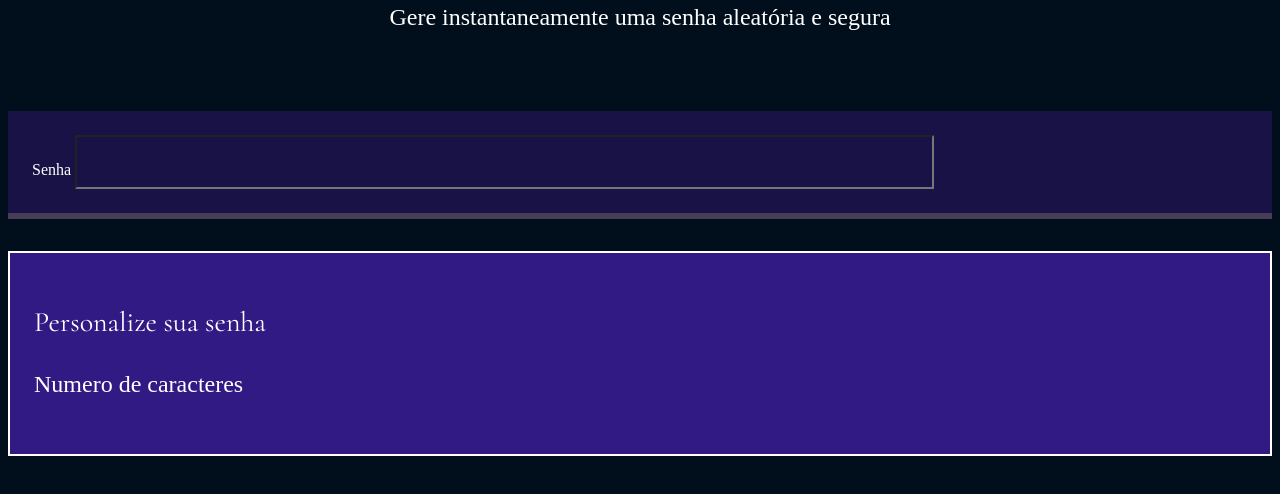
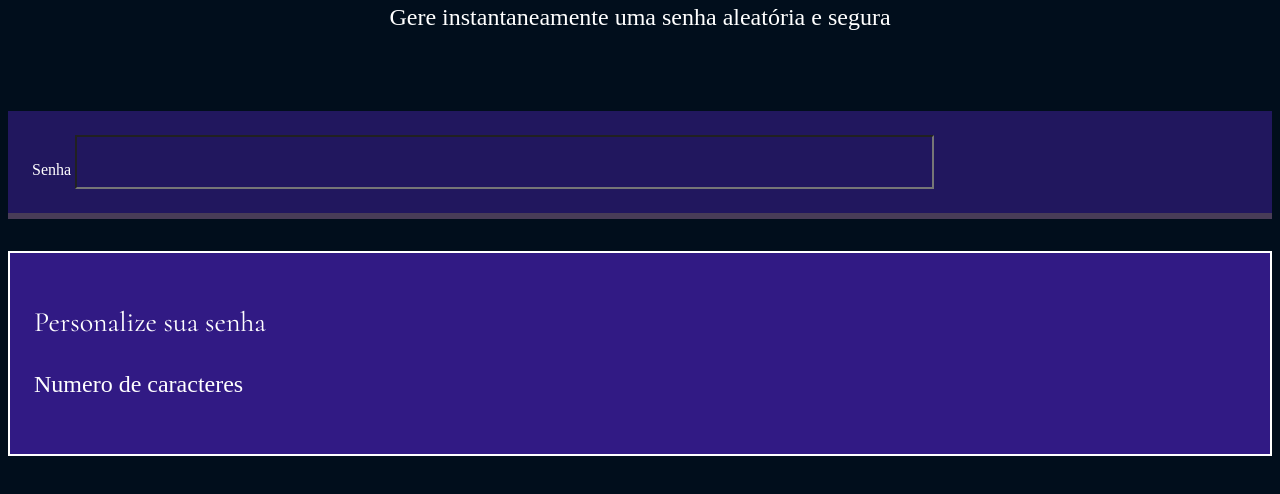
Before and after one commit to gabrielekubiakoski/crie-uma-senha, a plain HTML site: page index.html in a window 1280 px wide. Shown: the part 226-720 px from the top of the page. Drawn offline with Linux system fonts and the light colour scheme.

Commit message:
1234r5tyu

```diff
--- a/style.css
+++ b/style.css
@@ -2,7 +2,7 @@
 :root{
     --branco:white;
     --cor-de-fundo:#010e1c;
-    --fundo-senha:#211455c2;
+    --fundo-senha:#2c1b73c2;
     --fundo-texto:#311a84;
     --borda:#483c57;
     --fonte-principal:'Cormorant',monospace;
```
